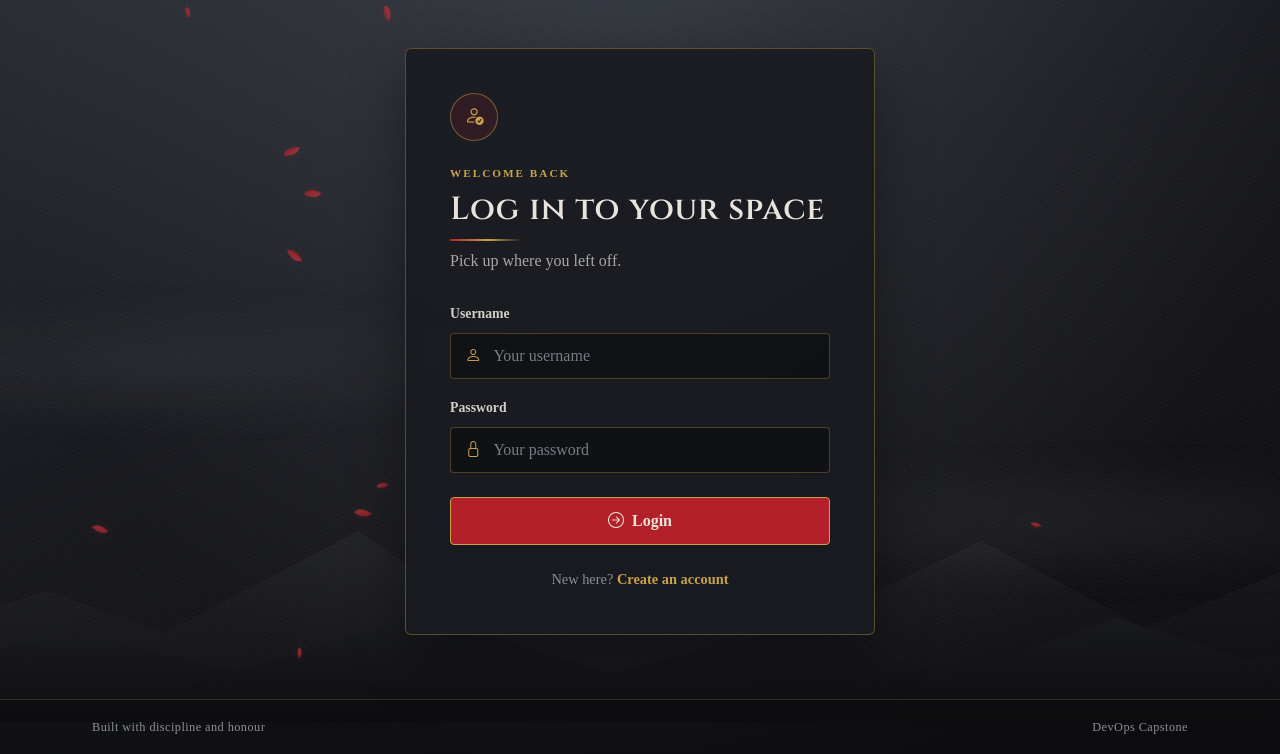
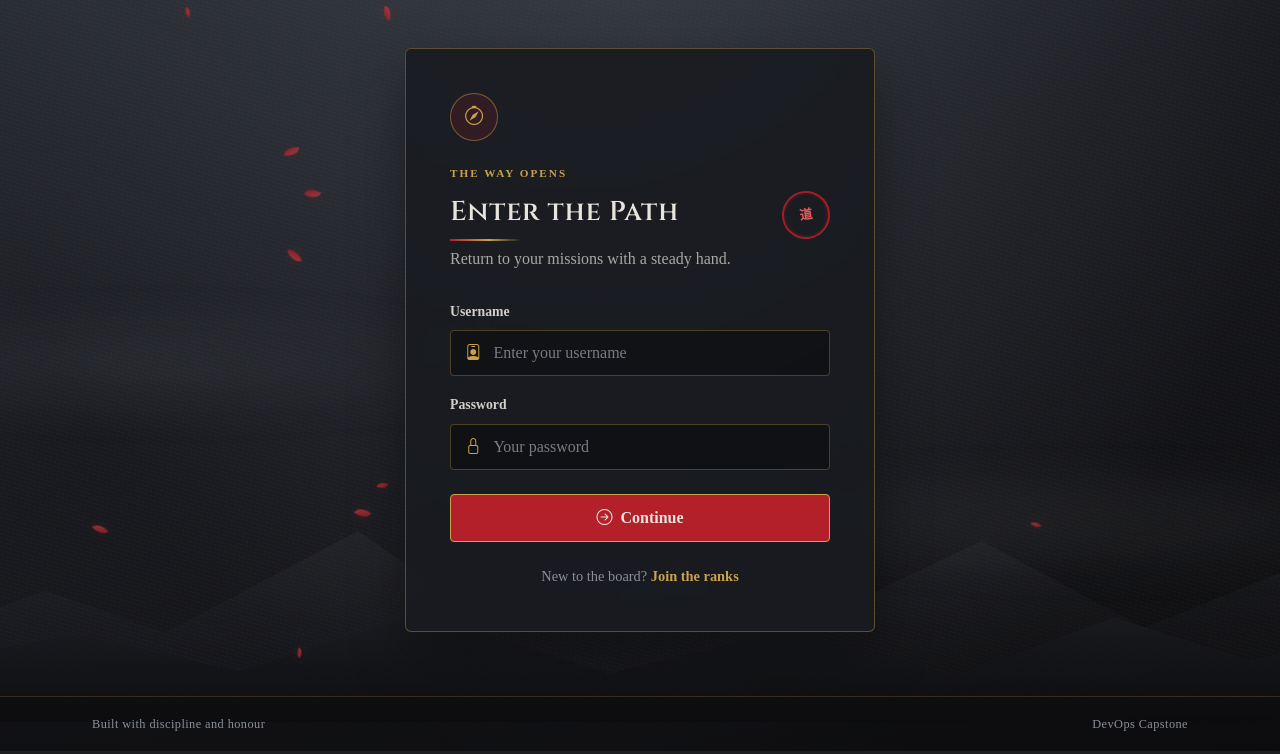
Before and after one commit to MohitGoel109/Devops-capstone-taskmanager, a Flask app: page /login in a window 1280 px wide. Shown: the part 78-832 px from the top of the page. Run offline with Flask 3, Linux system fonts and the light colour scheme.

Commit message:
feat: redesign login and register pages

```diff
--- a/app/static/css/style.css
+++ b/app/static/css/style.css
@@ -401,6 +401,45 @@ body.app-theme > footer {
   color: var(--fog);
 }
 
+.app-theme .auth-title-row {
+  display: flex;
+  align-items: center;
+  justify-content: space-between;
+  gap: 0.8rem;
+}
+
+.app-theme .auth-title-row .auth-title {
+  margin: 0;
+  font-size: 1.7rem;
+}
+
+.app-theme .auth-title-row .hanko-stamp {
+  margin-bottom: 0.5rem;
+}
+
+.app-theme .auth-error {
+  border: 1px solid rgba(179, 32, 42, 0.7);
+  border-radius: 4px;
+  color: var(--mist);
+  background: rgba(83, 24, 29, 0.92);
+}
+
+.app-theme .input-icon-wrap > i {
+  position: absolute;
+  z-index: 2;
+  top: 50%;
+  left: 0.95rem;
+  transform: translateY(-50%);
+}
+
+.app-theme .input-icon-wrap .form-control {
+  padding-left: 2.65rem;
+}
+
+.app-theme .auth-submit {
+  min-height: 48px;
+}
+
 .app-theme .auth-switch a {
   color: var(--gold);
 }
@@ -595,6 +634,10 @@ body.app-theme > footer {
 
   .app-theme .auth-title {
     font-size: 1.5rem;
+  }
+
+  .app-theme .auth-title-row .auth-title {
+    font-size: 1.42rem;
   }
 
   .app-theme .page-title {
--- a/app/templates/login.html
+++ b/app/templates/login.html
@@ -1,13 +1,16 @@
 {% extends 'base.html' %}
-{% block title %}Login | Task Manager{% endblock %}
+{% block title %}Enter the Path | Ronin Task Board{% endblock %}
 {% block content %}
 <div class="auth-layout">
   <section class="card auth-card">
     <div class="card-body">
-      <div class="auth-icon"><i class="bi bi-person-check" aria-hidden="true"></i></div>
-      <p class="eyebrow">WELCOME BACK</p>
-      <h1 class="auth-title">Log in to your space</h1>
-      <p class="auth-intro">Pick up where you left off.</p>
+      <div class="auth-icon"><i class="bi bi-compass" aria-hidden="true"></i></div>
+      <p class="eyebrow">THE WAY OPENS</p>
+      <div class="auth-title-row">
+        <h1 class="auth-title">Enter the Path</h1>
+        <span class="hanko-stamp" aria-hidden="true">道</span>
+      </div>
+      <p class="auth-intro">Return to your missions with a steady hand.</p>
       {% if error %}
       <div class="alert alert-danger auth-error" role="alert">
         <i class="bi bi-exclamation-circle me-2" aria-hidden="true"></i>{{ error }}
@@ -17,8 +20,8 @@
         <div class="mb-3">
           <label for="username" class="form-label">Username</label>
           <div class="input-icon-wrap">
-            <i class="bi bi-person" aria-hidden="true"></i>
-            <input type="text" class="form-control{% if error %} is-invalid{% endif %}" name="username" id="username" autocomplete="username" placeholder="Your username" required aria-invalid="{{ 'true' if error else 'false' }}">
+            <i class="bi bi-person-badge" aria-hidden="true"></i>
+            <input type="text" class="form-control{% if error %} is-invalid{% endif %}" name="username" id="username" autocomplete="username" placeholder="Enter your username" required aria-invalid="{{ 'true' if error else 'false' }}">
           </div>
         </div>
         <div class="mb-4">
@@ -29,10 +32,10 @@
           </div>
         </div>
         <button type="submit" class="btn btn-primary w-100 auth-submit">
-          <i class="bi bi-arrow-right-circle me-2" aria-hidden="true"></i>Login
+          <i class="bi bi-arrow-right-circle me-2" aria-hidden="true"></i>Continue
         </button>
       </form>
-      <p class="auth-switch mb-0">New here? <a href="{{ url_for('register') }}">Create an account</a></p>
+      <p class="auth-switch mb-0">New to the board? <a href="{{ url_for('register') }}">Join the ranks</a></p>
     </div>
   </section>
 </div>
```
Also changed, not shown: app/templates/register.html (+10 -7 lines).
